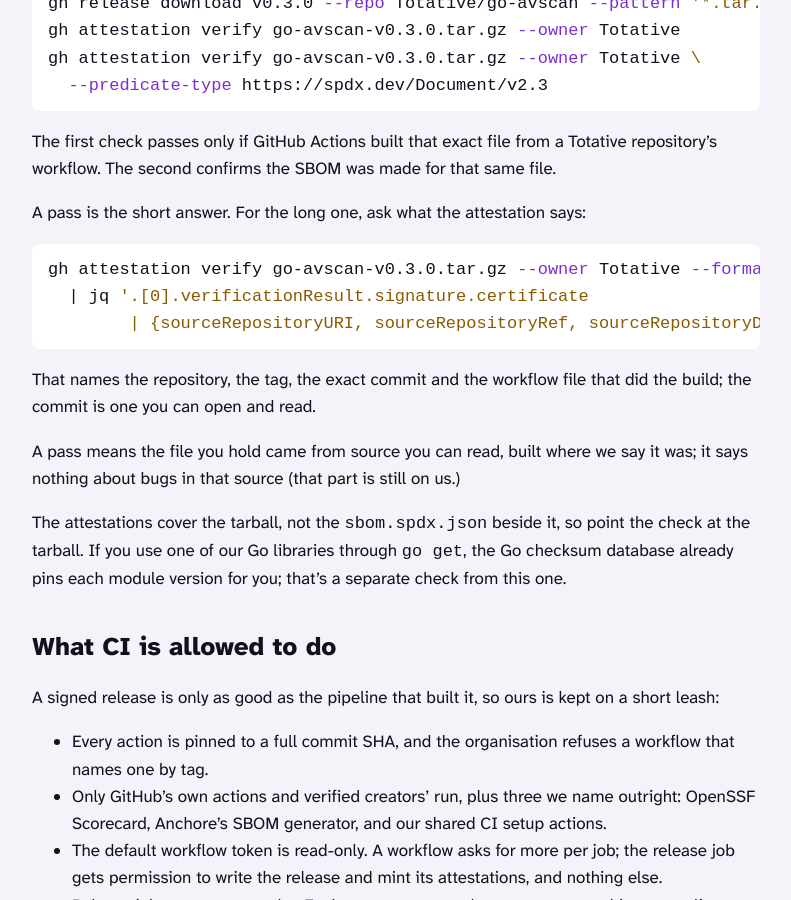
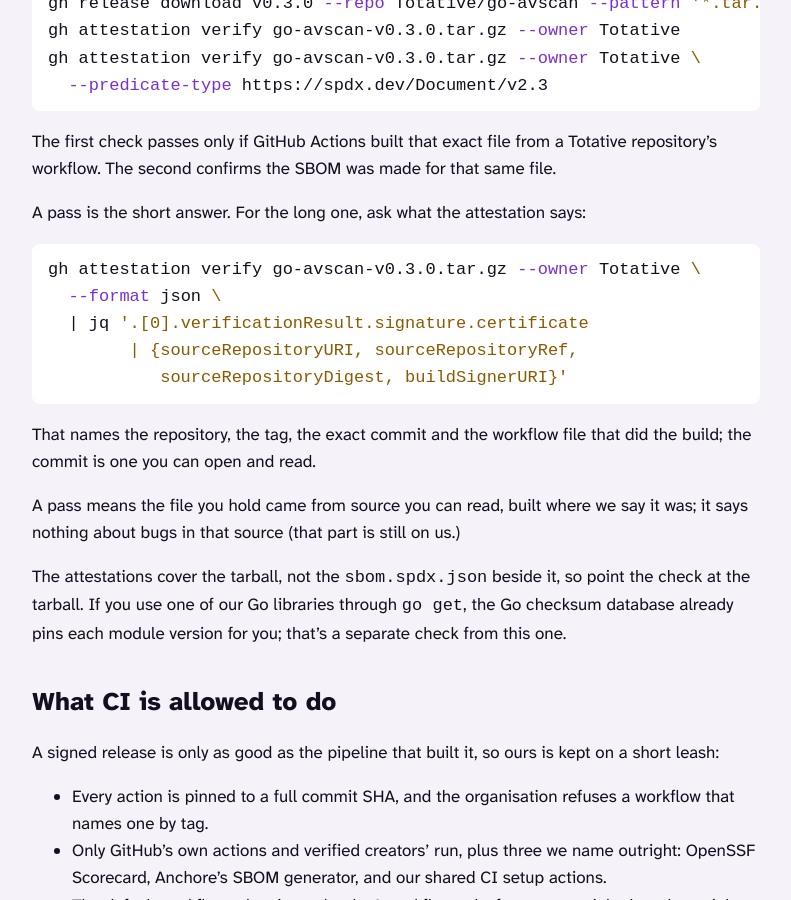
Before and after one commit to Totative/totative.github.io, a Jekyll site: the page built from _posts/2026-11-10-checking-a-totative-release.md, in a window 1280 px wide and 900 px high, scrolled down 1195 px. Shown: the whole window, without its empty margins (244-1035 px from the left). Built offline with Jekyll 4.4.1, drawn with Linux system fonts in a browser that asks for light colours.

Commit message:
docs(writeups): wrap the provenance command

````diff
--- a/_posts/2026-11-10-checking-a-totative-release.md
+++ b/_posts/2026-11-10-checking-a-totative-release.md
@@ -40,9 +40,11 @@ The first check passes only if GitHub Actions built that exact file from a Totat
 A pass is the short answer. For the long one, ask what the attestation says:
 
 ```sh
-gh attestation verify go-avscan-v0.3.0.tar.gz --owner Totative --format json \
+gh attestation verify go-avscan-v0.3.0.tar.gz --owner Totative \
+  --format json \
   | jq '.[0].verificationResult.signature.certificate
-        | {sourceRepositoryURI, sourceRepositoryRef, sourceRepositoryDigest, buildSignerURI}'
+        | {sourceRepositoryURI, sourceRepositoryRef,
+           sourceRepositoryDigest, buildSignerURI}'
 ```
 
 That names the repository, the tag, the exact commit and the workflow file that did the build; the commit is one you can open and read.
````
